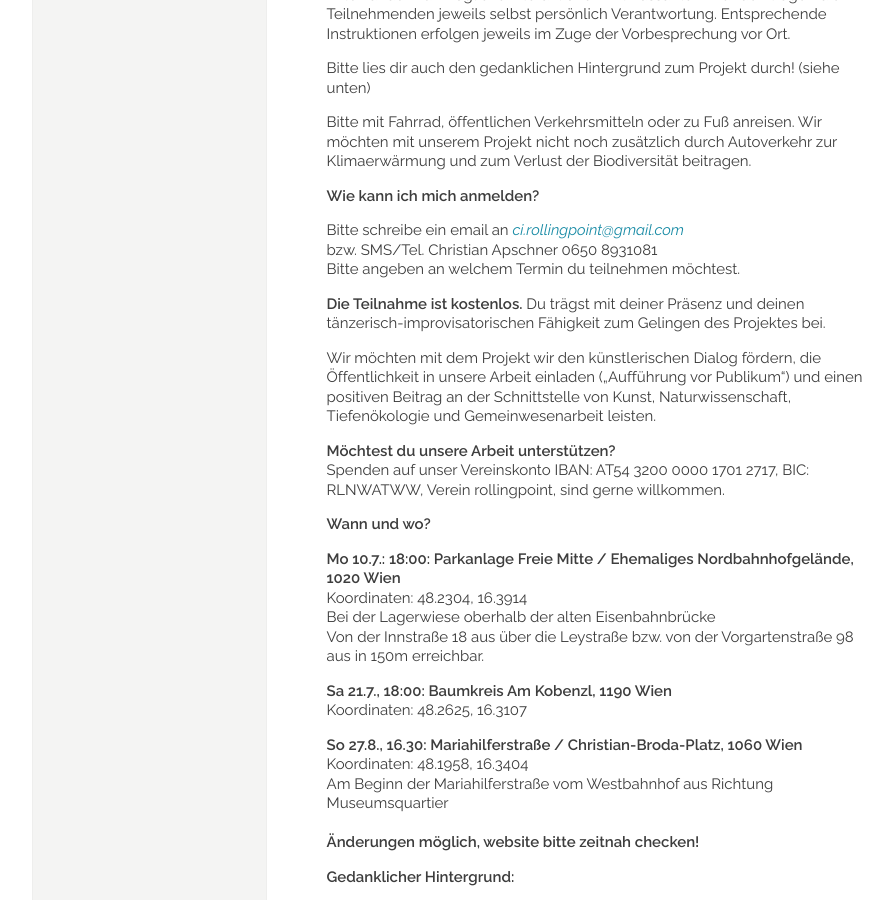
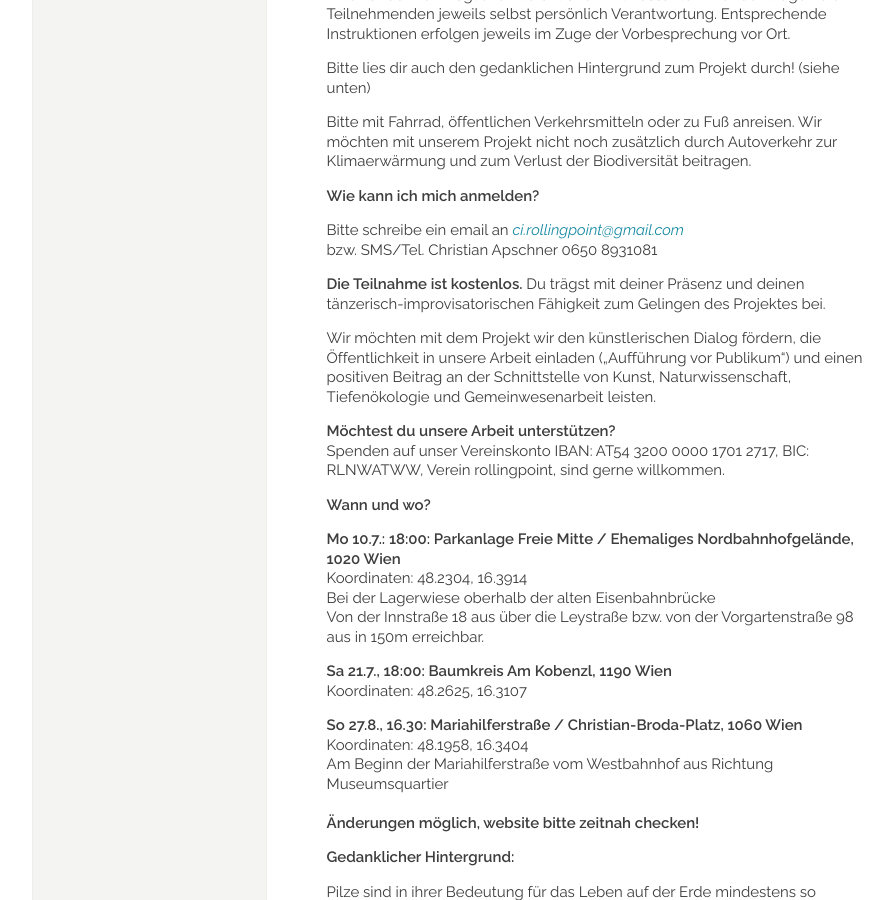
Before and after one commit to manulari/rollingpointat, a Jekyll site: the page built from _pages_de/mycelium.md, in a window 1280 px wide and 900 px high, scrolled down 1628 px. Shown: the whole window, without its empty margins (152-1045 px from the left). Built offline with Jekyll 4.4.1, drawn with Linux system fonts in a browser that asks for light colours; comment, search, counter and statistics services are not loaded.

Commit message:
Update page (de) “mycelium”

```diff
--- a/_pages_de/mycelium.md
+++ b/_pages_de/mycelium.md
@@ -48,8 +48,7 @@ Bitte mit Fahrrad, öffentlichen Verkehrsmitteln oder zu Fuß anreisen. Wir möc
 **Wie kann ich mich anmelden?**
 
 Bitte schreibe ein email an *[ci.rollingpoint@gmail.com](mailto:ci.rollingpoint@gmail.com)*\
-bzw. SMS/Tel. Christian Apschner 0650 8931081\
-Bitte angeben an welchem Termin du teilnehmen möchtest.
+bzw. SMS/Tel. Christian Apschner 0650 8931081
 
 **Die Teilnahme ist kostenlos.** Du trägst mit deiner Präsenz und deinen tänzerisch-improvisatorischen Fähigkeit zum Gelingen des Projektes bei.
 
```
